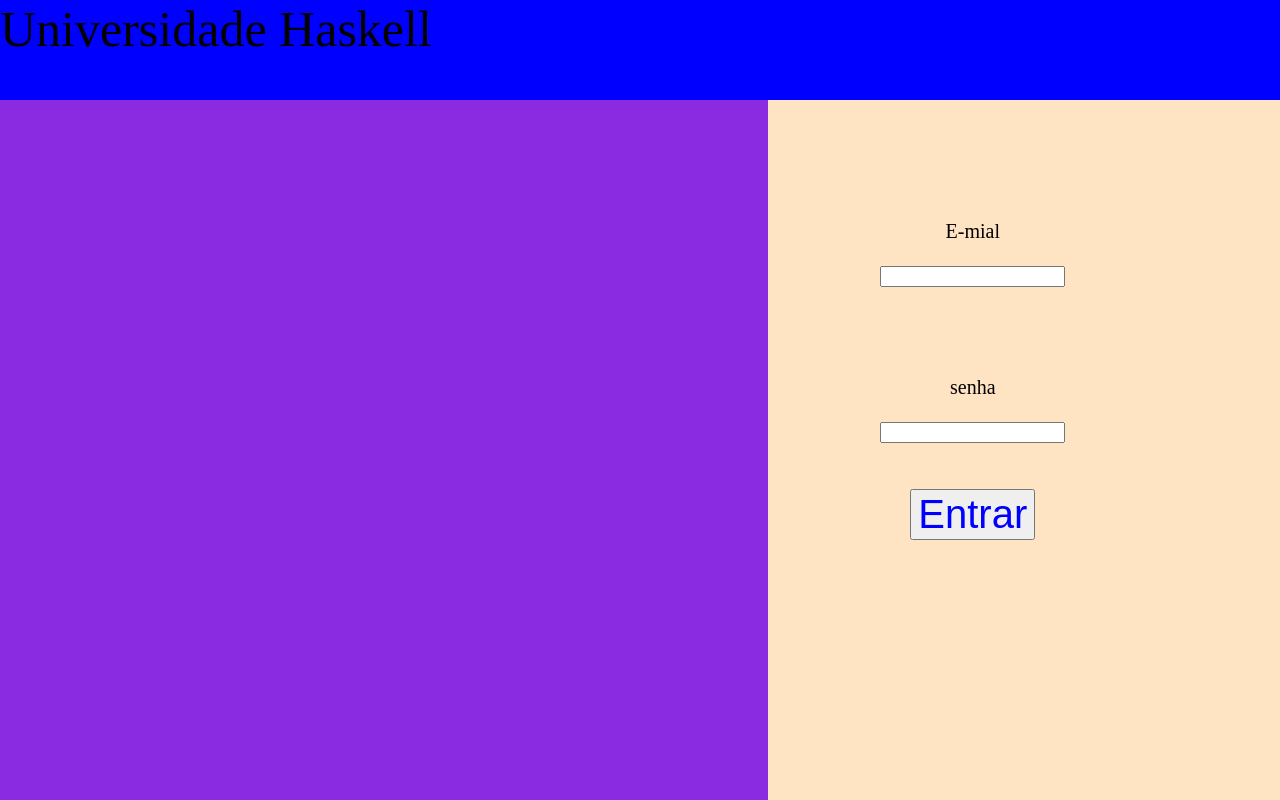
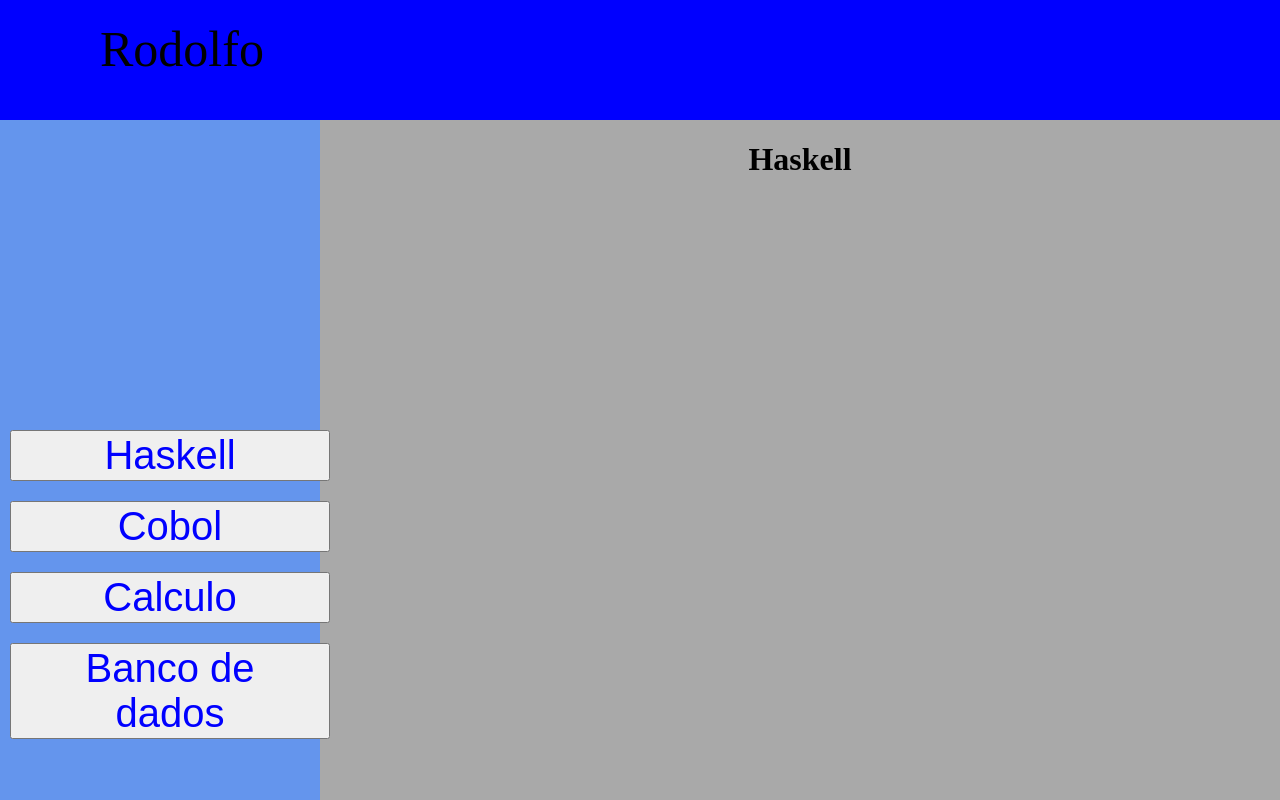
Before and after one commit to fagundesrodolfo/AulaHaskell, an Angular app: page /login in a window 1280 px wide. Shown: the top 800 px of the page. Built offline with nearby package versions, Linux system fonts and the light colour scheme.

Commit message:
alteracao aluno

```diff
--- a/src/app/aluno/aluno.component.css
+++ b/src/app/aluno/aluno.component.css
@@ -1,26 +1,43 @@
 .faixa-superior{
+    padding-left: 100px;
+    padding-top: 20px;
     background-color: blue;
-    width: 100%;
     height: 100px;
     top: 0px;
     font-size: 50px;
     align-items: center;
-    position: fixed
 }
 
 .conteudo{
+    position: relative;
+    top: 0px;
+    left: 0px;
+    right: 0px;
     display: flex;
-    height: 1000px;
+    height: 800px;
 }
 
 .area{
- background-color: blueviolet;
+position: absolute;
+top: 0px;
+right: 0;
  width: 75%;
  height: 100%;
 }
 
+.menu{
+    position: relative;
+    width: 100%;
+    margin-block-end: 5px;
+    padding-top: 300px;
+    font-size: 25px;
+}
+
 .menu-esquerdo{
-    background-color: bisque;
+    position: absolute;
+    top: 0px;
+    bottom: 0px;
+    background-color: cornflowerblue;
     width: 25%;
     height: 100%;
 }
@@ -28,7 +45,18 @@
 
 
 button{
+    margin: 10px;
+    padding-right: 20px;
+    padding-left: 20px;
     font-size: 40px;
+    width: 100%;
     color: blue;
     text-align: center
 }
+
+
+h1{
+    position: relative;
+    width: 100%;
+    text-align: center
+}
--- a/src/app/aluno/aluno.component.html
+++ b/src/app/aluno/aluno.component.html
@@ -1,13 +1,22 @@
-<div class="faixa-superior">
-  {{usuario.nome}}
-</div>
+<div class="faixa-superior">{{usuario.nome}}</div>
 
 
 <div class="conteudo">
 
 <span class="menu-esquerdo">
-       </span>
+
+  <div class="menu">
+  <div  *ngFor="let d of disciplinas">
+    <button  (click)="disciplinaSelecionada(d)">{{ d.nome }}</button>
+  </div>
+</div>
+</span>
 <Span class="area">
+
+
+  <h1>{{ tituloDisciplina }}</h1>
+
+
 </Span>
 
 
--- a/src/app/aluno/aluno.component.ts
+++ b/src/app/aluno/aluno.component.ts
@@ -1,6 +1,6 @@
 import { Component, OnInit } from '@angular/core';
 import { Usuario } from '../model/Usuario';
-import { Disciplina} from '../model/Disciplina'
+import { Disciplina } from '../model/Disciplina'
 
 @Component({
   selector: 'app-aluno',
@@ -9,19 +9,42 @@ import { Disciplina} from '../model/Disciplina'
 })
 export class AlunoComponent implements OnInit {
 
-  usuario: Usuario
+  usuario = new Usuario()
 
-  disciplinas: Disciplina[]
+  tituloDisciplina = "Haskell"
 
-  constructor() { }
+  disciplinaAtual = new Disciplina()
+
+  disciplinas = [
+    {
+      nome:"Haskell"
+    },
+    {
+      nome:"Cobol"
+    },
+    {
+      nome:"Calculo"
+    },
+    {
+      nome:"Banco de dados"
+    },
+  ]
+
+
+  constructor() {
+
+    //this.disciplinas.push(d)
+    this.usuario.nome = "Rodolfo"
+   }
 
   ngOnInit() {
 
-    let d = new Disciplina()
-    d.nome = "Haskell"
 
-    this.disciplinas.push(d)
-    this.usuario.nome = "Rodolfo"
+  }
+
+  disciplinaSelecionada(d: Disciplina){
+    console.log(d.nome);
+    this.tituloDisciplina = d.nome
   }
 
 }
--- a/src/app/app.module.ts
+++ b/src/app/app.module.ts
@@ -38,6 +38,7 @@ const appRouters: Route[] = [
     RouterModule,
     {provide: APP_BASE_HREF, useValue: '/'}
   ],
-  bootstrap: [RootComponent]
+ // bootstrap: [RootComponent]
+  bootstrap: [AlunoComponent]
 })
 export class AppModule { }
--- a/src/app/model/Disciplina.ts
+++ b/src/app/model/Disciplina.ts
@@ -4,4 +4,7 @@ export class Disciplina {
     }
 
     nome: string = "";
+    p1 = 0;
+    p2 = 0;
+    faltas = 0
   }
--- a/src/index.html
+++ b/src/index.html
@@ -16,6 +16,7 @@
   <link rel="icon" type="image/x-icon" href="favicon.ico">
 </head>
 <body>
- <app-raiz></app-raiz>
+<!-- <app-raiz></app-raiz>-->
+<app-aluno></app-aluno>
 </body>
 </html>
```
